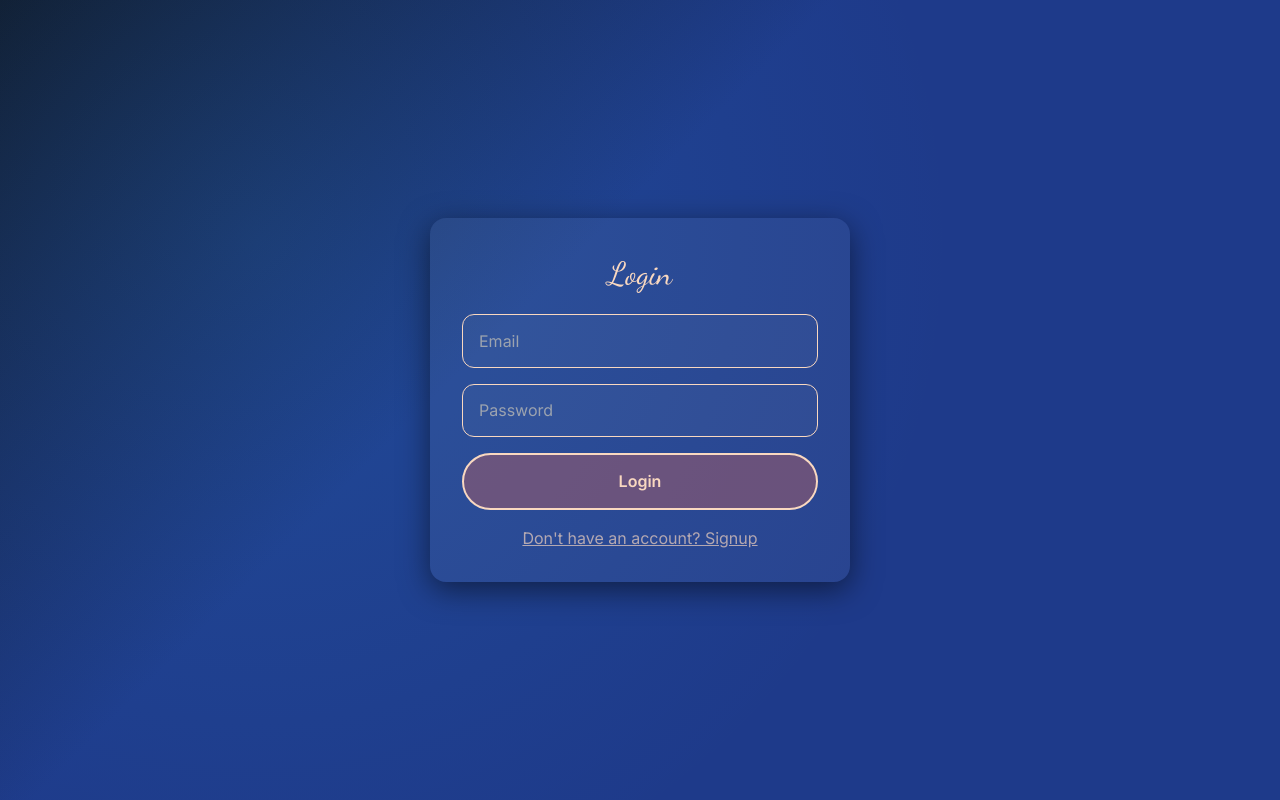
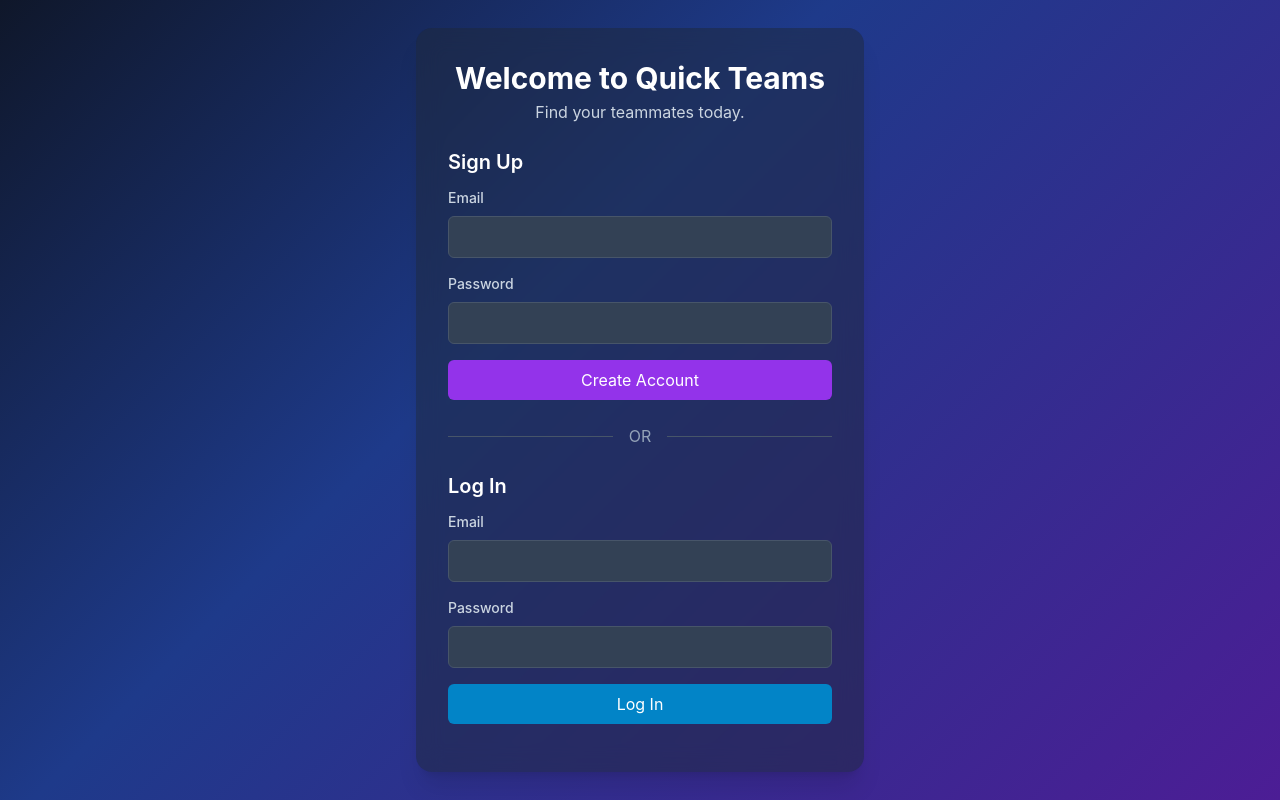
Before and after one commit to adarshgyan/Quick_Teams_mvp, a plain HTML site: page auth.html in a window 1280 px wide. Drawn offline with nearby package versions, Linux system fonts and the light colour scheme; no server answers.

Commit message:
some changes in login page

```diff
--- a/auth.html
+++ b/auth.html
@@ -1,33 +1,58 @@
 <!DOCTYPE html>
 <html lang="en">
 <head>
-  <meta charset="UTF-8" />
-  <meta name="viewport" content="width=device-width,initial-scale=1" />
-  <title>Quick Teams — Login / Signup</title>
+    <meta charset="UTF-8">
+    <meta name="viewport" content="width=device-width, initial-scale=1.0">
+    <title>Login / Sign Up - Quick Teams</title>
     <script src="https://cdn.tailwindcss.com"></script>
     <style>
-    @import url('https://fonts.googleapis.com/css2?family=Inter:wght@400;500;600;700&display=swap');
-    @import url('https://fonts.googleapis.com/css2?family=Dancing+Script:wght@400;700&display=swap');
-    body { font-family: 'Inter', sans-serif; background: radial-gradient(circle at 20% 30%, rgba(56,189,248,0.12), transparent 60%), linear-gradient(135deg,#0f172a,#1e3a8a 40%); min-height:100vh; display:flex; align-items:center; justify-content:center; color:#f9d8c0; margin:0; padding:1rem; }
-    .auth-box { background: rgba(255,255,255,0.05); padding:2rem; border-radius:1rem; width:100%; max-width:420px; box-shadow:0 8px 30px rgba(0,0,0,0.5); text-align:center; }
-    .auth-input { width:100%; padding:.85rem 1rem; margin-bottom:1rem; border-radius:.75rem; border:1.5px solid #f9d8c0; background: rgba(255,255,255,0.03); color:inherit; }
-    .auth-btn { width:100%; padding:.9rem; border-radius:9999px; border:2px solid #f9d8c0; background:#a15d6a88; color:#f9d8c0; font-weight:600; cursor:pointer; }
-    .toggle-link { margin-top:1rem; cursor:pointer; color: #f9d8c0aa; text-decoration:underline; }
+      body {
+        font-family: 'Inter', sans-serif;
+        background: linear-gradient(135deg, #0f172a, #1e3a8a 40%, #4c1d95);
+      }
     </style>
 </head>
-<body>
-  <div class="auth-box" id="auth-box">
-    <h2 id="form-title" style="font-family:'Dancing Script',cursive;font-size:2rem;margin-bottom:1rem;">Login</h2>
-    <input type="email" id="email" class="auth-input" placeholder="Email" />
-    <input type="password" id="password" class="auth-input" placeholder="Password" />
-    <button id="auth-btn" class="auth-btn">Login</button>
-    <p class="toggle-link" id="toggle-auth">Don't have an account? Signup</p>
+<body class="min-h-screen flex items-center justify-center text-white">
+
+<div class="bg-slate-800/50 backdrop-blur-md p-8 rounded-2xl shadow-xl w-full max-w-md mx-4">
+  <h2 class="text-3xl font-bold text-center mb-1">Welcome to Quick Teams</h2>
+  <p class="text-slate-300 text-center mb-6">Find your teammates today.</p>
+
+  <form id="signupForm" class="mb-4">
+    <h3 class="text-xl font-semibold mb-3">Sign Up</h3>
+    <div class="mb-4">
+      <label for="signup-email" class="block text-sm font-medium text-slate-300 mb-2">Email</label>
+      <input type="email" id="signup-email" class="w-full px-3 py-2 bg-slate-700 border border-slate-600 rounded-md focus:ring-2 focus:ring-purple-500" required>
+    </div>
+    <div class="mb-4">
+      <label for="signup-password" class="block text-sm font-medium text-slate-300 mb-2">Password</label>
+      <input type="password" id="signup-password" class="w-full px-3 py-2 bg-slate-700 border border-slate-600 rounded-md" required minlength="6">
+    </div>
+    <button type="submit" class="w-full py-2 rounded-md bg-purple-600 hover:bg-purple-700 transition">Create Account</button>
+  </form>
+
+  <div class="my-6 flex items-center gap-4"><div class="h-px bg-slate-600 flex-grow"></div><span class="text-slate-400">OR</span><div class="h-px bg-slate-600 flex-grow"></div></div>
+
+  <form id="loginForm">
+    <h3 class="text-xl font-semibold mb-3">Log In</h3>
+    <div class="mb-4">
+      <label for="login-email" class="block text-sm font-medium text-slate-300 mb-2">Email</label>
+      <input type="email" id="login-email" class="w-full px-3 py-2 bg-slate-700 border border-slate-600 rounded-md focus:ring-2 focus:ring-purple-500" required>
+    </div>
+    <div class="mb-4">
+      <label for="login-password" class="block text-sm font-medium text-slate-300 mb-2">Password</label>
+      <input type="password" id="login-password" class="w-full px-3 py-2 bg-slate-700 border border-slate-600 rounded-md" required>
+    </div>
+    <button type="submit" class="w-full py-2 rounded-md bg-sky-600 hover:bg-sky-700 transition">Log In</button>
+  </form>
+  <p id="error-message" class="text-red-400 text-center mt-4"></p>
 </div>
 
 <script type="module">
     import { initializeApp } from "https://www.gstatic.com/firebasejs/10.6.0/firebase-app.js";
-    import { getAuth, createUserWithEmailAndPassword, signInWithEmailAndPassword, onAuthStateChanged } from "https://www.gstatic.com/firebasejs/10.6.0/firebase-auth.js";
+    import { getAuth, createUserWithEmailAndPassword, signInWithEmailAndPassword } from "https://www.gstatic.com/firebasejs/10.6.0/firebase-auth.js";
 
+    // IMPORTANT: Paste your correct firebaseConfig object here!
     const firebaseConfig = {
         apiKey: "AIzaSyAhmkrHFQhSz1mzUZFBNQRUuZvnPcgF4lU",
         authDomain: "quick-teams-29685.firebaseapp.com",
@@ -41,44 +66,38 @@
     const app = initializeApp(firebaseConfig);
     const auth = getAuth(app);
 
-    const emailInput = document.getElementById('email');
-    const passwordInput = document.getElementById('password');
-    const authBtn = document.getElementById('auth-btn');
-    const toggleLink = document.getElementById('toggle-auth');
-    const formTitle = document.getElementById('form-title');
+    const signupForm = document.getElementById('signupForm');
+    const loginForm = document.getElementById('loginForm');
+    const errorMessage = document.getElementById('error-message');
 
-    let isLogin = true;
-
-    toggleLink.addEventListener('click', () => {
-      isLogin = !isLogin;
-      formTitle.textContent = isLogin ? 'Login' : 'Signup';
-      authBtn.textContent = isLogin ? 'Login' : 'Signup';
-      toggleLink.textContent = isLogin ? "Don't have an account? Signup" : "Already have an account? Login";
-    });
-
-    authBtn.addEventListener('click', async () => {
-      const email = emailInput.value.trim();
-      const password = passwordInput.value.trim();
-      if (!email || !password) return alert("Please fill all fields!");
+    signupForm.addEventListener('submit', async (e) => {
+        e.preventDefault();
+        const email = document.getElementById('signup-email').value;
+        const password = document.getElementById('signup-password').value;
         try {
-        if (isLogin) {
-          await signInWithEmailAndPassword(auth, email, password);
-        } else {
-          await createUserWithEmailAndPassword(auth, email, password);
-        }
-        // On success, firebase auth state change will redirect below — but redirect explicitly as well:
+            const userCredential = await createUserWithEmailAndPassword(auth, email, password);
+            console.log('Signed up successfully!', userCredential.user);
             window.location.href = 'dashboard.html';
         } catch (error) {
-        alert(error.message || 'Auth error');
+            errorMessage.textContent = error.message;
+            console.error('Sign up error:', error);
         }
     });
 
-    // If already signed in, send to dashboard immediately
-    onAuthStateChanged(auth, (user) => {
-      if (user) {
+    loginForm.addEventListener('submit', async (e) => {
+        e.preventDefault();
+        const email = document.getElementById('login-email').value;
+        const password = document.getElementById('login-password').value;
+        try {
+            const userCredential = await signInWithEmailAndPassword(auth, email, password);
+            console.log('Logged in successfully!', userCredential.user);
             window.location.href = 'dashboard.html';
+        } catch (error) {
+            errorMessage.textContent = "Incorrect email or password. Please try again.";
+            console.error('Login error:', error);
         }
     });
 </script>
+
 </body>
 </html>
```
Also changed, not shown: dashboard.html (+10 -1 lines), index.html (+1 -0 lines). Lines whose indentation alone changed are shown as unchanged.
